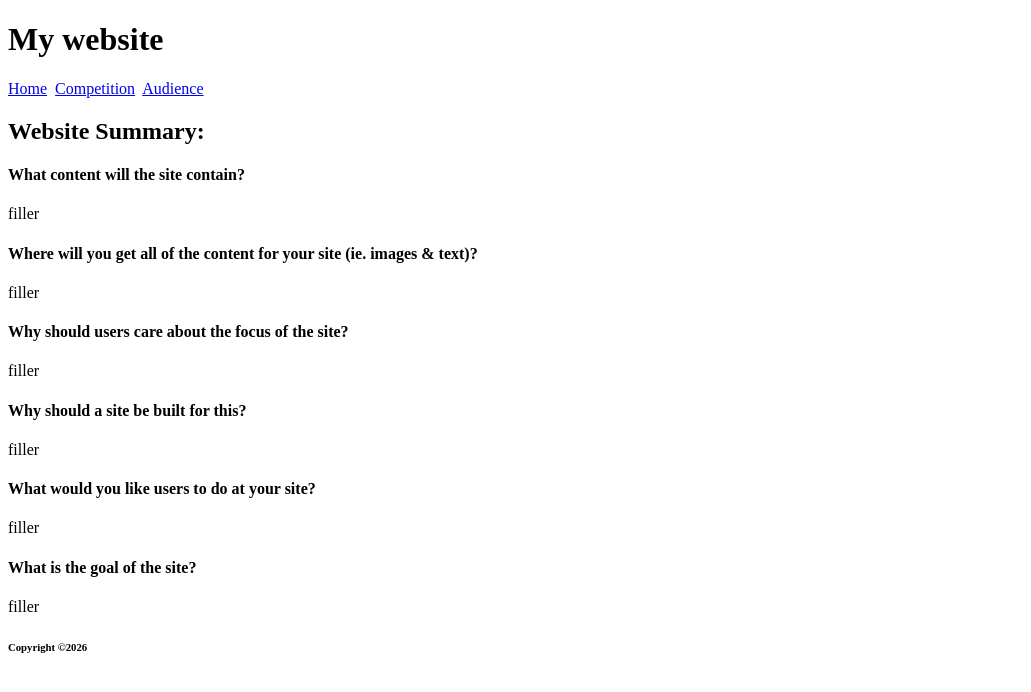
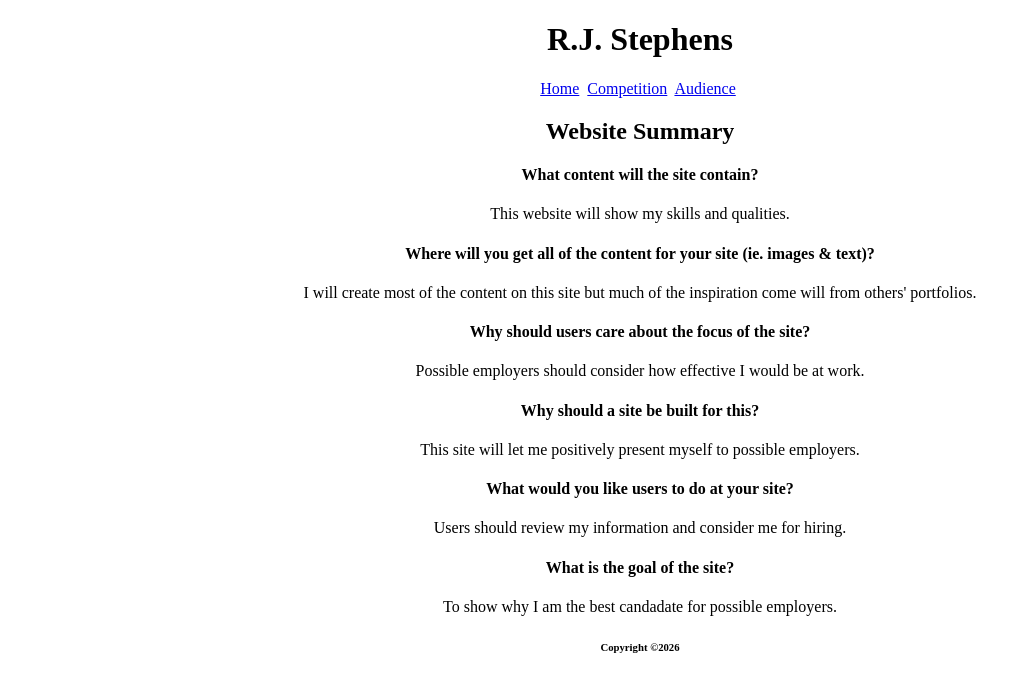
Before and after one commit to 27stephryat-crypto/webdev, a plain HTML site: page milestone1/index.html in a window 1280 px wide. Shown: the whole page, without its empty margins (0-1031 px from the left). Drawn offline with Linux system fonts and the light colour scheme.

Commit message:
review this

```diff
--- a/milestone1/index.html
+++ b/milestone1/index.html
@@ -3,13 +3,14 @@
 
 <head>
     <meta charset="utf-8">
-    <title>RJ's Website</title>
+    <title>R.J.'s Resume</title>
+    <link rel="stylesheet" href="styles.css">
 </head>
 
 <body>
 
     <header>
-        <h1>My website</h1>
+        <h1>R.J. Stephens</h1>
     </header>
 
     <nav>
@@ -21,25 +22,25 @@
     </nav>
 
     <main>
-        <h2>Website Summary:</h2>
+        <h2>Website Summary</h2>
 
         <h4>What content will the site contain?</h4>
-        <p>filler</p>
+        <p>This website will show my skills and qualities.</p>
 
         <h4>Where will you get all of the content for your site (ie. images & text)?</h4>
-        <p>filler</p>
+        <p>I will create most of the content on this site but much of the inspiration come will from others' portfolios.</p>
 
         <h4>Why should users care about the focus of the site?</h4>
-        <p>filler</p>
+        <p>Possible employers should consider how effective I would be at work.</p>
 
         <h4>Why should a site be built for this?</h4>
-        <p>filler</p>
+        <p>This site will let me positively present myself to possible employers.</p>
 
         <h4>What would you like users to do at your site?</h4>
-        <p>filler</p>
+        <p>Users should review my information and consider me for hiring.</p>
 
         <h4>What is the goal of the site?</h4>
-        <p>filler</p>
+        <p>To show why I am the best candadate for possible employers.</p>
     </main>
 
     <footer>
--- /dev/null
+++ b/milestone1/styles.css
@@ -0,0 +1,3 @@
+body {
+    text-align: center;
+}
```
Also changed, not shown: milestone1/audience.html (+7 -9 lines), milestone1/competition.html (+7 -3 lines).
